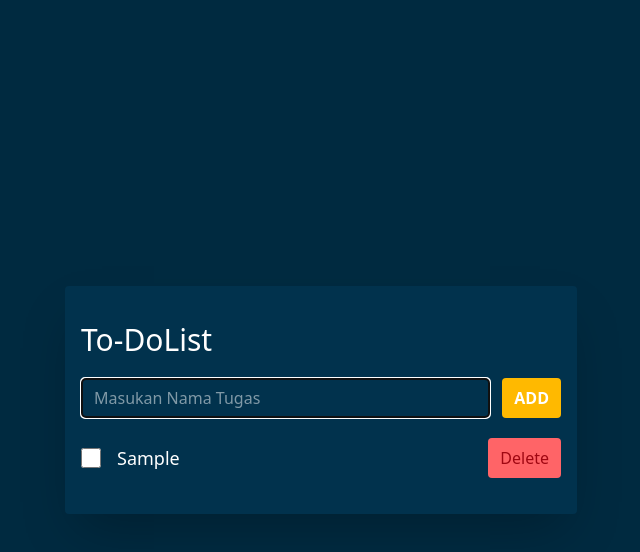
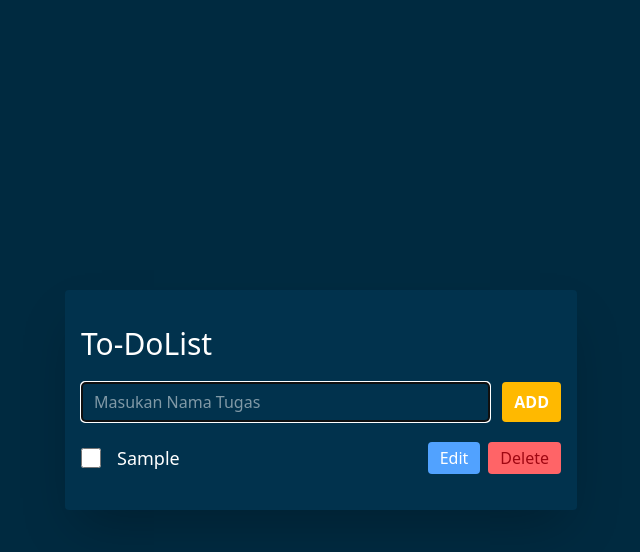
Before and after one commit to MohamadDimasPrayoga1010/koda-b4-react7, a React (Vite) app: page / in a window 1280 px wide. Both pictures are taken after typing "Sample" into the empty fields and a click on the button "ADD". Shown: the top 552 px of the page, without its empty margins (319-959 px from the left). Built offline with nearby package versions, Linux system fonts and the light colour scheme.

Commit message:
feat: add edit feature for task

```diff
--- a/src/components/OutputTodo.jsx
+++ b/src/components/OutputTodo.jsx
@@ -1,8 +1,17 @@
-import React from "react";
+import React, { useState } from "react";
 
-const OutputTodo = ({ todo, onDelete, onToggle }) => {
+const OutputTodo = ({ todo, onDelete, onToggle, onEdit }) => {
+  const [isEditing, setIsEditing] = useState(false);
+  const [editText, setEditText] = useState(todo.text);
+
+  const handleEdit = () => {
+    if (isEditing) {
+      onEdit(todo.id, editText);
+    }
+    setIsEditing(!isEditing);
+  };
+
   return (
-    <>
     <main className="flex justify-between my-5">
       <section className="flex gap-4 items-center">
         <input
@@ -12,6 +21,15 @@ const OutputTodo = ({ todo, onDelete, onToggle }) => {
           checked={todo.done}
           onChange={() => onToggle(todo.id)}
         />
+
+        {isEditing ? (
+          <input
+            value={editText}
+            onChange={(e) => setEditText(e.target.value)}
+            className="bg-transparent border-b border-gray-400 text-white focus:outline-none"
+            autoFocus
+          />
+        ) : (
           <label
             htmlFor={`todo-${todo.id}`}
             className={`text-lg transition-all duration-200 ${
@@ -22,15 +40,24 @@ const OutputTodo = ({ todo, onDelete, onToggle }) => {
           >
             {todo.text}
           </label>
+        )}
       </section>
+
+      <div className="flex gap-2">
+        <button
+          onClick={handleEdit}
+          className="py-1 px-3 rounded bg-blue-400 hover:bg-blue-500 text-white font-normal cursor-pointer"
+        >
+          {isEditing ? "Save" : "Edit"}
+        </button>
         <button
           onClick={() => onDelete(todo.id)}
-          className="py-2 px-3 rounded bg-red-400 hover:bg-red-500 text-red-800 hover:text-white font-normal cursor-pointer"
+          className="py-1 px-3 rounded bg-red-400 hover:bg-red-500 text-red-800 hover:text-white font-normal cursor-pointer"
         >
           Delete
         </button>
+      </div>
     </main>
-    </>
   );
 };
 
```
Lines whose indentation alone changed are shown as unchanged.
